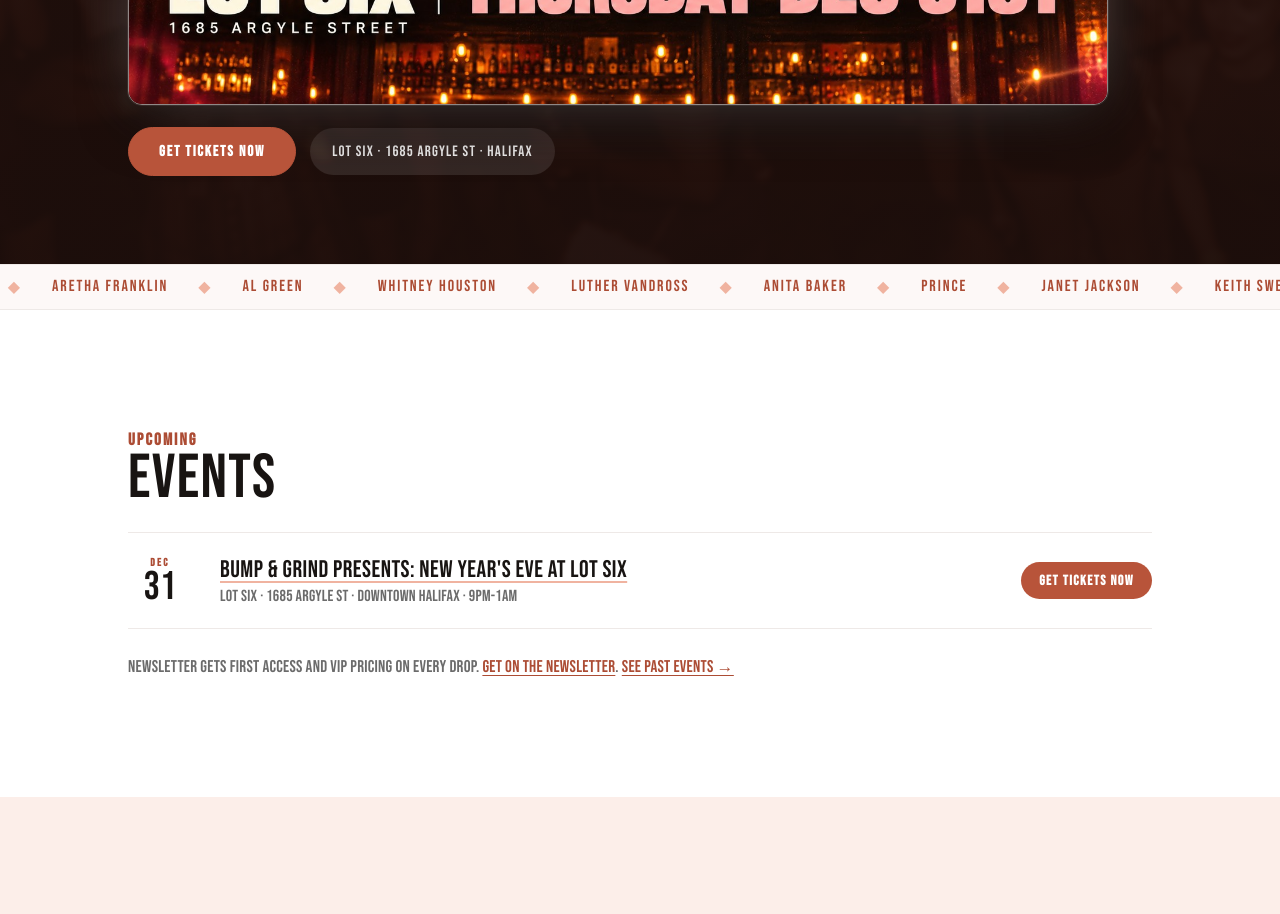
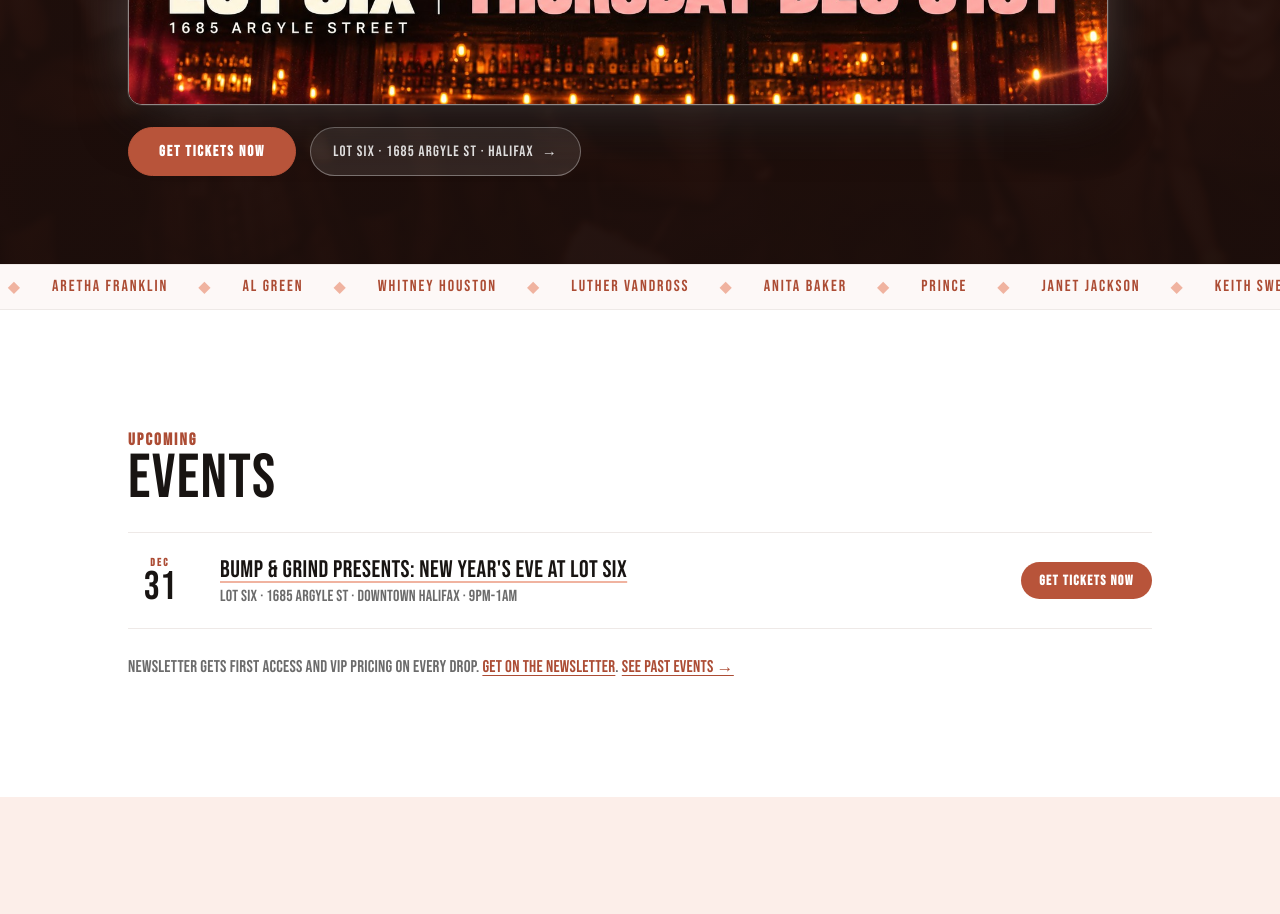
Before and after one commit to heyokaytk/bumpandgrind-web, a plain HTML site: page index.html in a window 1280 px wide. Shown: the part 1000-1914 px from the top of the page. Drawn offline with Linux system fonts and the light colour scheme.

Commit message:
Hero: Lot Six chip links to the NYE event page
Co-Authored-By: Claude Opus 5.5 <noreply@anthropic.com>

```diff
--- a/index.html
+++ b/index.html
@@ -216,6 +216,9 @@ src="https://www.facebook.com/tr?id=1478717332720361&ev=PageView&noscript=1"
     text-transform: uppercase;
     padding: 14px 22px;
   }
+  #hero .hero-event-link { text-decoration: none; border: 1px solid rgba(255,255,255,0.35); transition: background 0.2s, border-color 0.2s; }
+  #hero .hero-event-link::after { content: " →"; }
+  #hero .hero-event-link:hover { background: rgba(255,255,255,0.2); border-color: rgba(255,255,255,0.7); }
   .hero-flyer {
     position: relative;
     display: block;
@@ -845,7 +848,7 @@ src="https://www.facebook.com/tr?id=1478717332720361&ev=PageView&noscript=1"
 
     <div class="hero-actions">
       <a class="btn hero-ticket-btn" href="https://bump-grind-r-b-party.bloomtickets.ca/event/4303" data-ticket data-soon-label="Get tickets now" data-live-label="Get tickets now">Get tickets now</a>
-      <span class="pill" id="countdownPill" hidden></span>
+      <a class="pill hero-event-link" id="countdownPill" href="/nye/" hidden></a>
     </div>
   </div>
 </section>
```
